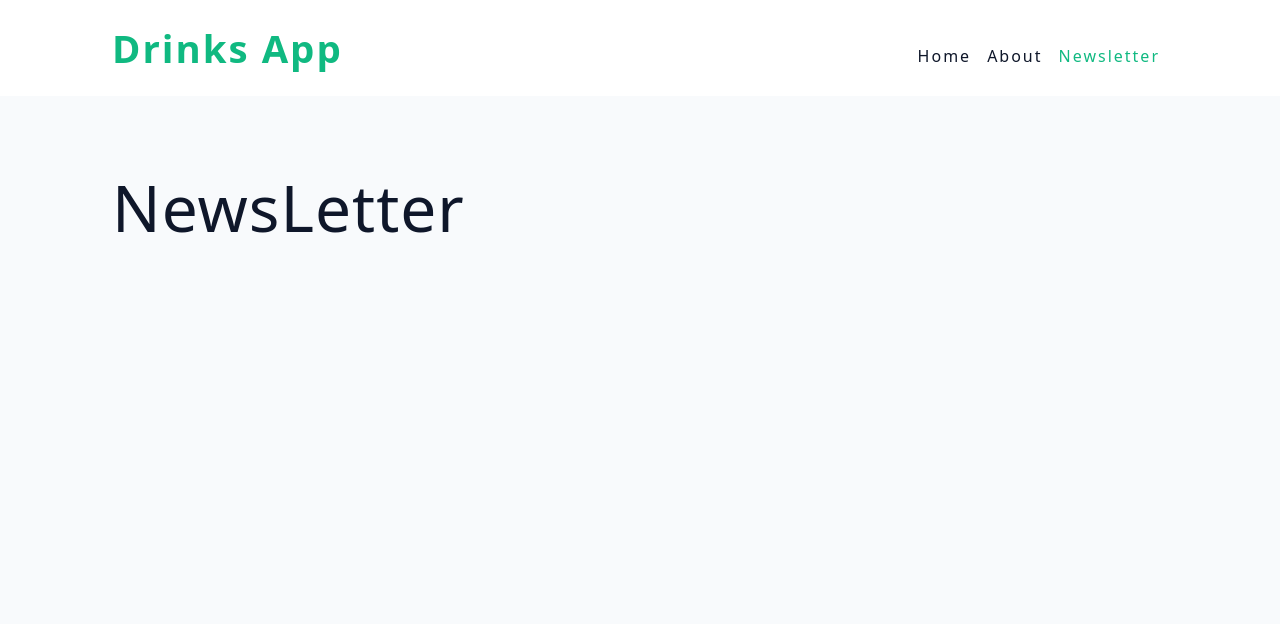
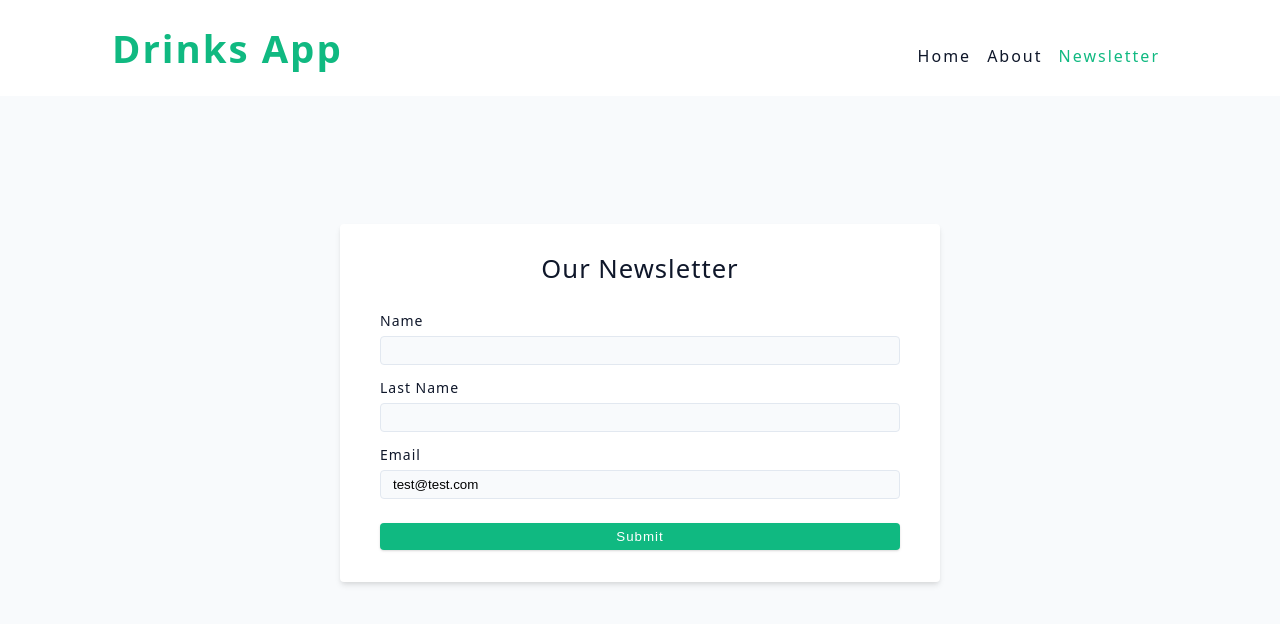
Before and after one commit to mugishaisaie/Drinks-App, a React (Vite) app: page /newsletter in a window 1280 px wide. Shown: the top 624 px of the page. Built offline with nearby package versions, Linux system fonts and the light colour scheme.

Commit message:
working about NewsLetter component

```diff
--- a/src/App.jsx
+++ b/src/App.jsx
@@ -4,6 +4,7 @@
 import { loader as landingLoader } from './pages/Landing';
 import { loader as SingleCocktailLoader } from './pages/Cocktail';
 import SinglePageError from './pages/SinglePageError';
+import { action as newsletterAction} from './pages/Newsletter';
 
 
 
@@ -24,7 +25,8 @@
         loader:SingleCocktailLoader,
       },
       {path: 'newsletter',
-        element: <Newsletter />
+        element: <Newsletter />,
+        action: newsletterAction,
       },
       {path: 'about',
         element: <About />
--- a/src/main.jsx
+++ b/src/main.jsx
@@ -1,11 +1,14 @@
 import React from 'react';
 import ReactDOM from 'react-dom/client';
 import App from './App';
+import 'react-toastify/dist/ReactToastify.css'
 
 import './index.css';
+import { ToastContainer } from 'react-toastify';
 
 ReactDOM.createRoot(document.getElementById('root')).render(
   <React.StrictMode>
+    <ToastContainer position='top-center' autoClose={2000}/>
     <App />
   </React.StrictMode>
 );
--- a/src/pages/Newsletter.jsx
+++ b/src/pages/Newsletter.jsx
@@ -1,10 +1,91 @@
 import React from 'react'
+import { Form, redirect, useNavigation } from 'react-router-dom';
+import axios from 'axios';
+import { toast } from 'react-toastify';
 
+const newsletterUrl = 'https://www.course-api.com/cocktails-newsletter';
+
+
+export const  action = async ({request})=>{
+
+  const formData = await request.formData();
+  const data = Object.fromEntries(formData)
+
+  try {
+    const response = await axios.post(newsletterUrl,data)
+    toast.success(response.data.msg)
+
+
+    console.log(response);
+    return redirect("/");
+
+  } catch (error) {
+    console.log(error)
+    toast.error(error?.response?.data.msg)
+    return error;
+
+  }
+
+
+}
 const Newsletter = () => {
+
+  const navigation = useNavigation();
+  const isSubmitting = navigation.state === 'submitting'
   return (
-    <div>
-      <h1>NewsLetter</h1>
-    </div>
+    <Form className='form' method='POST'>
+      <h4 style={{textAlign:"center",marginBottom:"2rem"}}>Our Newsletter</h4>
+
+      {/* name */}
+      <div className='form-row'>
+        <label htmlFor='name' className='form-label'>
+          name
+        </label>
+        <input
+          type='text'
+          className='form-input'
+          name='name'
+          id='name'
+          required
+        />
+      </div>
+      {/* last name */}
+      <div className='form-row'>
+        <label htmlFor='lastName' className='form-label'>
+          last name
+        </label>
+        <input
+          type='text'
+          className='form-input'
+          name='lastName'
+          id='lastName'
+          required
+        />
+      </div>
+      {/* name */}
+      <div className='form-row'>
+        <label htmlFor='email' className='form-label'>
+          email
+        </label>
+        <input
+          type='email'
+          className='form-input'
+          name='email'
+          id='email'
+          defaultValue='test@test.com'
+          required
+        />
+      </div>
+      <button
+        type='submit'
+        className='btn btn-block'
+        style={{ marginTop: '0.5rem' }}
+        disabled={isSubmitting}
+      >
+       {isSubmitting? 'submitiing': "submit"}
+      </button>
+
+    </Form>
   )
 }
 
```
